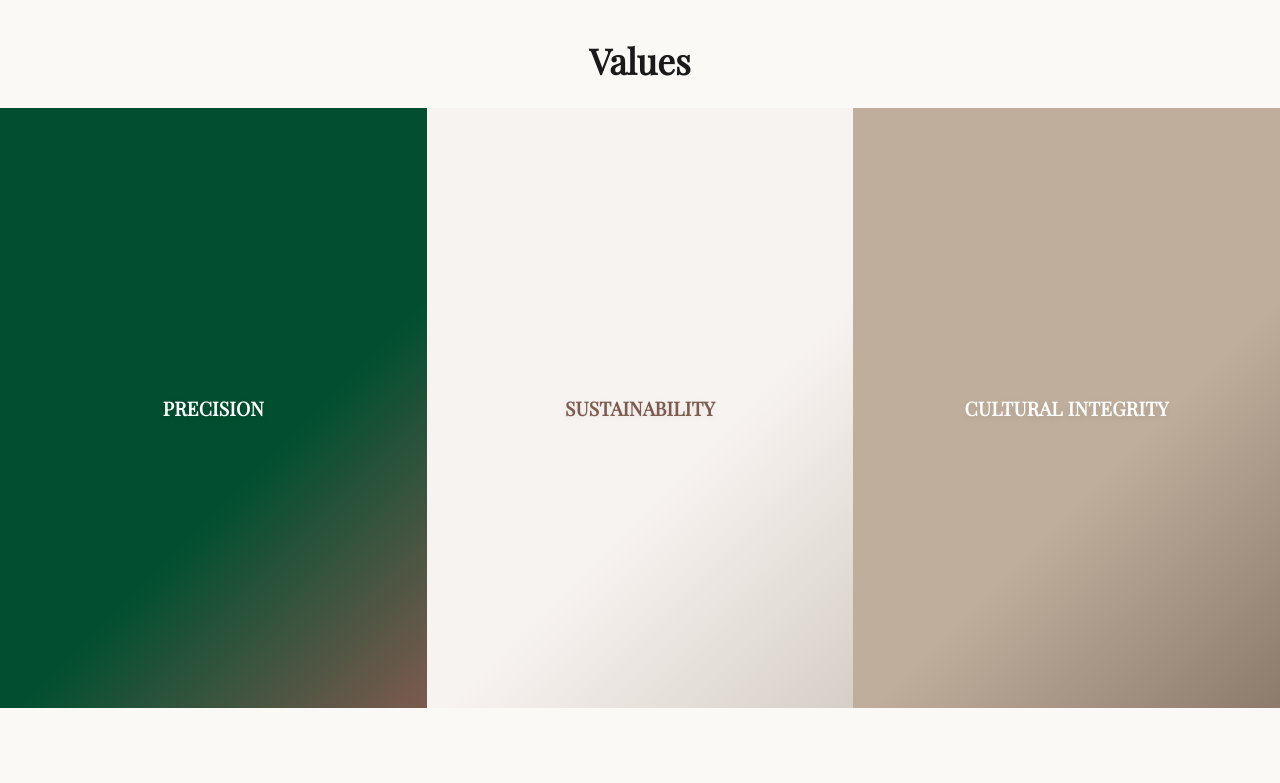
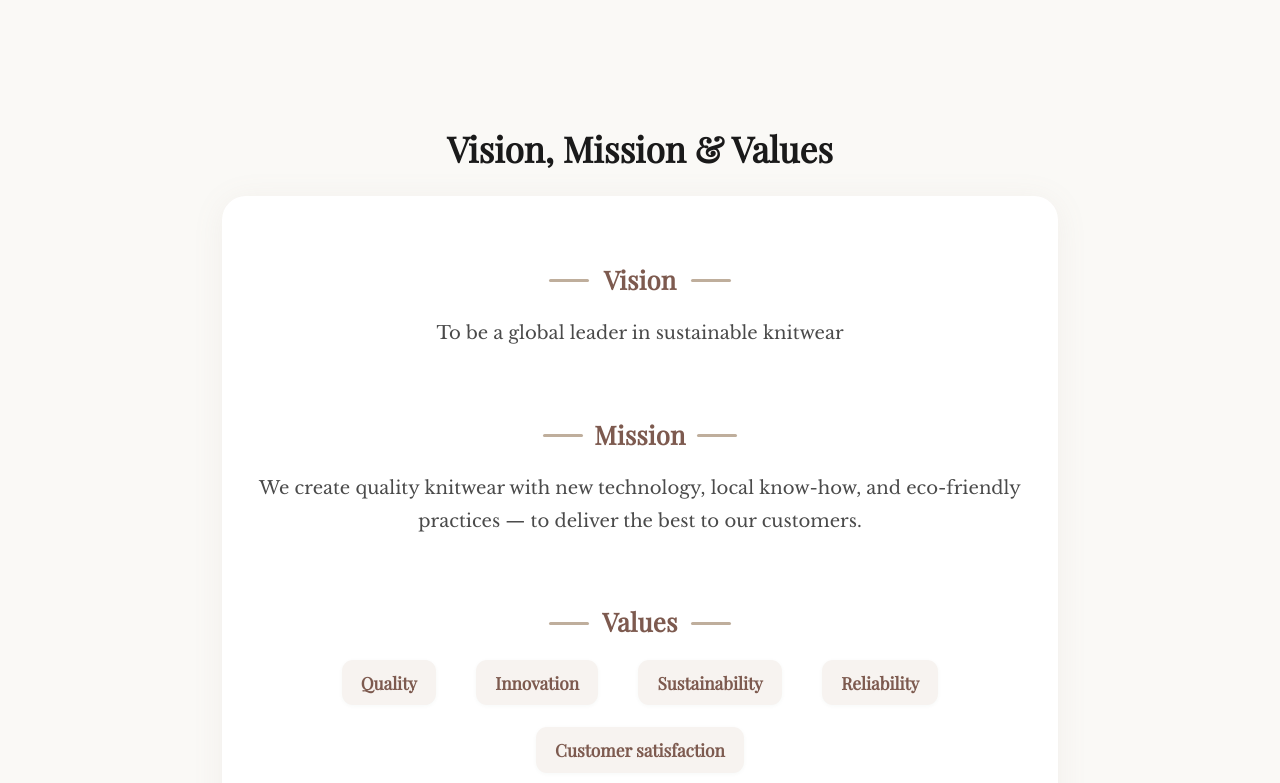
Before and after one commit to kdfsm69/cloudflare, a plain HTML site: page index.html in a window 1280 px wide. Shown: the part 1297-2080 px from the top of the page. Drawn offline with Linux system fonts and the light colour scheme.

Commit message:
Added Vision Mission Values

```diff
--- a/index.html
+++ b/index.html
@@ -5,7 +5,7 @@
     <meta charset="UTF-8" />
     <meta name="viewport" content="width=device-width, initial-scale=1.0" />
     <title>Firenze</title>
-    <link rel="stylesheet" href="css/styles.css?v=1.7.1" />
+    <link rel="stylesheet" href="css/styles.css?v=1.7.2" />
     <link rel="stylesheet" href="https://cdnjs.cloudflare.com/ajax/libs/font-awesome/6.5.0/css/all.min.css" />
     <style>
 /***** Modern Defines Section (What Defines Us) *****/
@@ -119,7 +119,115 @@
   position: relative;
   z-index: 2;
 }
-</style>
+/***** Vision, Mission, Values Section *****/
+.vmv-section {
+  max-width: 900px;
+  margin: 0 auto 2.5rem auto;
+  background: #fff;
+  border-radius: 1.5rem;
+  box-shadow: 0 4px 32px rgba(155,138,118,0.09);
+  padding: 2.5rem 2rem 2.5rem 2rem;
+  display: flex;
+  flex-direction: column;
+  align-items: center;
+  font-family: 'Libre Baskerville', serif;
+  text-align: left;
+}
+.vmv-block {
+  margin-bottom: 2.1rem;
+  width: 100%;
+}
+.vmv-block h3 {
+  font-family: 'Playfair Display', serif;
+  font-size: 1.6rem;
+  color: #7d5a4f;
+  margin-bottom: 1.1rem;
+  font-weight: 700;
+  letter-spacing: 0.01em;
+  display: flex;
+  align-items: center;
+  gap: 0.7rem;
+  justify-content: center;
+  text-align: center;
+}
+.vmv-title-text {
+  display: inline-block;
+  min-width: 80px;
+  margin-bottom: 0.15em;
+}
+.vmv-centered-text {
+  text-align: center;
+  margin-left: auto;
+  margin-right: auto;
+  display: block;
+}
+.vmv-underline {
+  display: inline-block;
+  width: 40px;
+  height: 3px;
+  background: #bfae9c;
+  border-radius: 2px;
+  vertical-align: middle;
+}
+.vmv-block p {
+  font-size: 1.13rem;
+  color: #4a4a4a;
+  margin: 0.5rem 0 0.5rem 0;
+  font-family: 'Libre Baskerville', serif;
+  font-weight: 400;
+}
+.vmv-values-list {
+  list-style: none;
+  padding: 0;
+  margin: 0.5rem 0 0 0;
+  color: #014F30;
+  font-size: 1.13rem;
+  font-family: 'Libre Baskerville', serif;
+  font-weight: 500;
+  line-height: 1.7;
+  display: flex;
+  flex-wrap: wrap;
+  gap: 1.2rem 2.5rem;
+  justify-content: center;
+}
+.vmv-values-list li {
+  margin-bottom: 0.2rem;
+  background: #f7f3f0;
+  border-radius: 0.7rem;
+  padding: 0.5rem 1.2rem;
+  box-shadow: 0 1px 4px rgba(1,79,48,0.04);
+  font-size: 1.08rem;
+  color: #7d5a4f;
+  font-family: 'Playfair Display', serif;
+  font-weight: 600;
+}
+@media (max-width: 600px) {
+  .vmv-section {
+    padding: 1.2rem 0.5rem 1.2rem 0.5rem;
+    text-align: left;
+    align-items: flex-start;
+  }
+  .vmv-block h3 {
+    font-size: 1.1rem;
+    gap: 0.4rem;
+    margin-bottom: 0.7rem;
+  }
+  .vmv-title-text {
+    min-width: 60px;
+    margin-bottom: 0.12em;
+  }
+  .vmv-underline {
+    width: 22px;
+  }
+  .vmv-values-list {
+    gap: 0.5rem 1rem;
+  }
+  .vmv-values-list li {
+    font-size: 0.98rem;
+    padding: 0.4rem 0.7rem;
+  }
+}
+    </style>
 </head>
 
 <body>
@@ -184,19 +292,26 @@
             </p>
           </div>
           <div style="margin:0 auto; text-align:center;">
-            <h2 class="animate-fade-up" style="font-family:'Playfair Display',serif; font-size:2.2rem; color:#1a1a1a; margin-bottom:1.5rem; margin-top:2.5rem;">Values</h2>
-            <section class="values-section">
-                <div class="values-cards">
-                    <div class="value-card">
-                        <span>Precision</span>
-                    </div>
-                    <div class="value-card">
-                        <span>Sustainability</span>
-                    </div>
-                    <div class="value-card">
-                        <span>Cultural Integrity</span>
-                    </div>
-                </div>
+            <h2 class="animate-fade-up" style="font-family:'Playfair Display',serif; font-size:2.2rem; color:#1a1a1a; margin-bottom:1.5rem; margin-top:8rem;">Vision, Mission & Values</h2>
+            <section class="vmv-section fade-container">
+              <div class="vmv-block">
+                <h3><span class="vmv-underline"></span><span class="vmv-title-text">Vision</span><span class="vmv-underline"></span></h3>
+                <p class="vmv-centered-text">To be a global leader in sustainable knitwear</p>
+              </div>
+              <div class="vmv-block">
+                <h3><span class="vmv-underline"></span><span class="vmv-title-text">Mission</span><span class="vmv-underline"></span></h3>
+                <p class="vmv-centered-text">We create quality knitwear with new technology, local know-how, and eco-friendly practices — to deliver the best to our customers.</p>
+              </div>
+              <div class="vmv-block">
+                <h3><span class="vmv-underline"></span><span class="vmv-title-text">Values</span><span class="vmv-underline"></span></h3>
+                <ul class="vmv-values-list">
+                  <li>Quality</li>
+                  <li>Innovation</li>
+                  <li>Sustainability</li>
+                  <li>Reliability</li>
+                  <li>Customer satisfaction</li>
+                </ul>
+              </div>
             </section>
           </div>
         </section>
@@ -257,7 +372,7 @@
               At Firenze Knitwear, we specialize in high-quality knitted garments and accessories — produced with precision, flexibility, and full in-house control.
             </p>
             <ul class="products-list animate-fade-up" style="text-align:left; display:inline-block; margin:0 auto 2.2rem auto; padding:0; font-size:1.08rem; color:#014F30; font-family:'Libre Baskerville',serif; line-height:1.8;">
-              <li style="margin-bottom:0.7em;">Pullovers, sweaters, and cardigans across multiple gauges</li>
+              <li style="margin-bottom:0.7em;">Pullovers, sweaters, and cardigans ranging from 16 to 7 gauge</li>
               <li style="margin-bottom:0.7em;">Knit accessories like scarves, beanies, and custom pieces</li>
               <li style="margin-bottom:0.7em;">Custom development aligned to your tech packs and design vision</li>
               <li style="margin-bottom:0.7em;">Flexible MOQs and efficient lead times for every market segment</li>
@@ -349,7 +464,7 @@
         </div>
     </footer>
 
-    <script src="js/script.js?v=1.7.1"></script>
+    <script src="js/script.js?v=1.7.2"></script>
 
 </body>
 
```
Also changed, not shown: about.html (+3 -3 lines), contact.html (+2 -2 lines), products.html (+4 -4 lines), sustainability.html (+2 -2 lines), images/fine-knit/dress-knit.jpg (renamed from images/fine-knit/dress.jpg), images/vmv.jpg (added).
